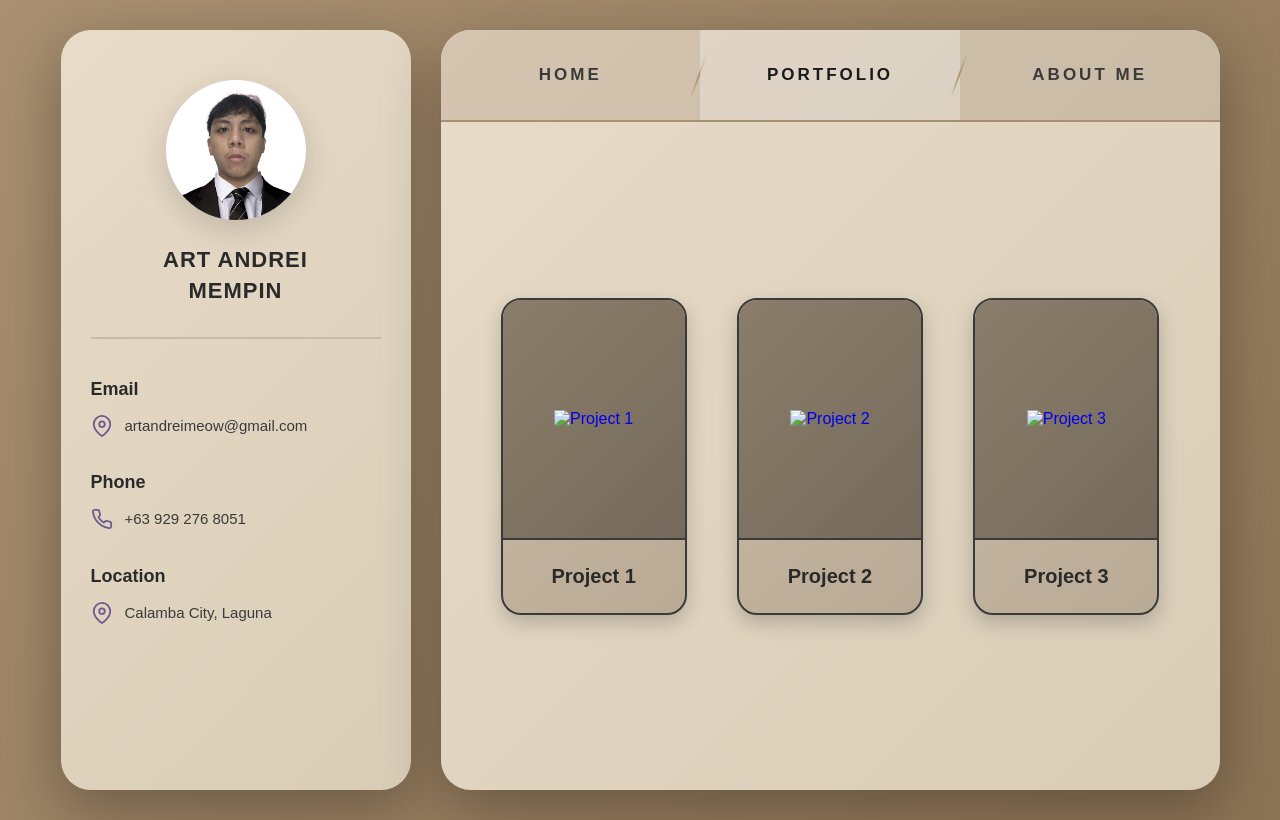
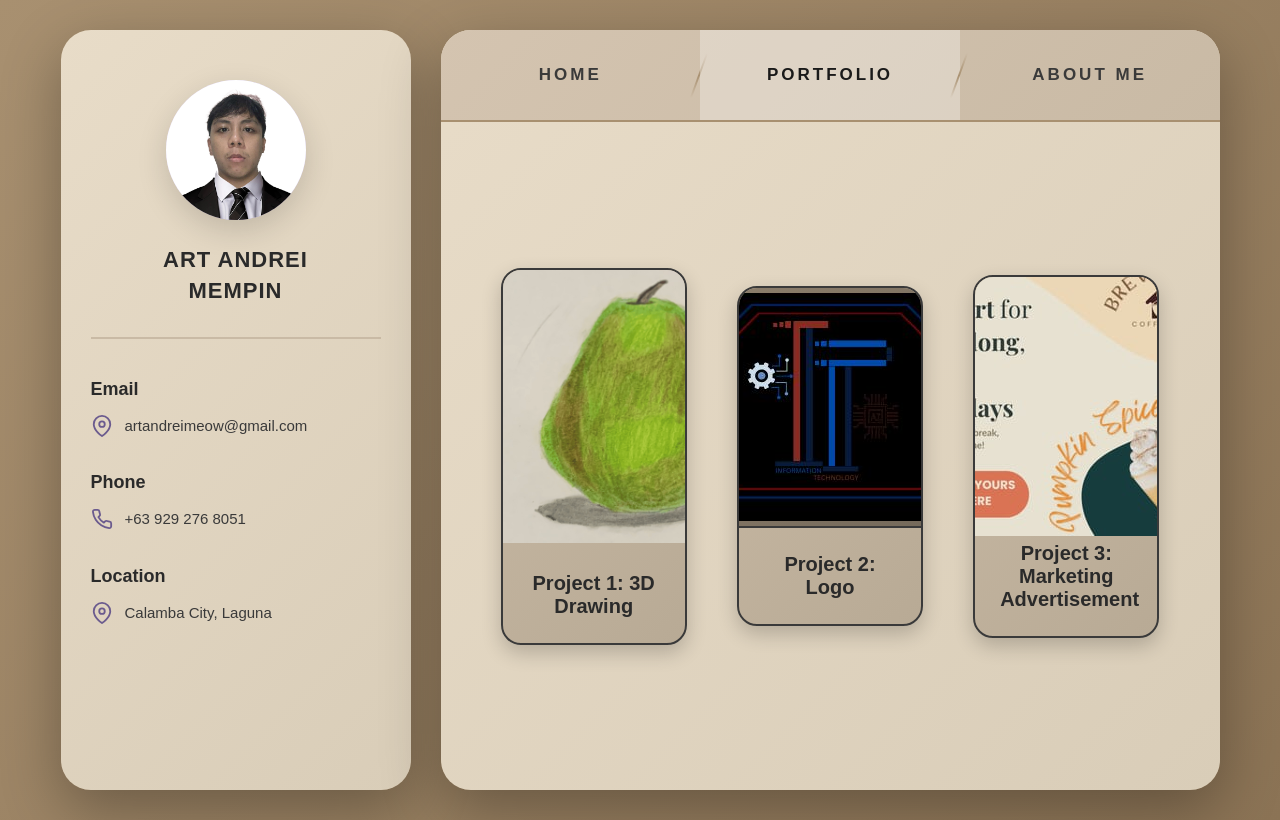
Before and after one commit to Artzzzzz1/My_Portfolio, a plain HTML site: page portfolio.html in a window 1280 px wide. Drawn offline with Linux system fonts and the light colour scheme.

Commit message:
Add files via upload

```diff
--- a/portfolio.html
+++ b/portfolio.html
@@ -52,24 +52,24 @@
 
             <div class="portfolio-grid">
                 <a href="projectOne.html" class="project-card">
-                    <div class="project-image">
-                        <img src="images/project1.jpg" alt="Project 1">
+                    <div class="project-imagePear">
+                        <img src="images/ProjectOne/Pear ImageLogo.png" alt="Project 1">
                     </div>
-                    <div class="project-title">Project 1</div>
+                    <div class="project-title">Project 1: 3D Drawing</div>
                 </a>
 
                 <a href="projectTwo.html" class="project-card">
                     <div class="project-image">
-                        <img src="images/project2.jpg" alt="Project 2">
+                        <img src="images/ProjectTwo/LogoBadge.png" alt="Project 2">
                     </div>
-                    <div class="project-title">Project 2</div>
+                    <div class="project-title">Project 2: Logo</div>
                 </a>
 
                 <a href="projectThree.html" class="project-card">
                     <div class="project-image">
-                        <img src="images/project3.jpg" alt="Project 3">
+                        <img src="images/ProjectThree/Banner Ad.jpg" alt="Project 3">
                     </div>
-                    <div class="project-title">Project 3</div>
+                    <div class="project-title">Project 3: Marketing Advertisement</div>
                 </a>
             </div>
         </main>
```
Also changed, not shown: projectOne.html (+1 -1 lines), projectThree.html (+1 -1 lines), projectTwo.html (+1 -1 lines), images/ProjectOne/Pear ImageLogo.png (added), images/ProjectTwo/LogoBadge.png (added).
